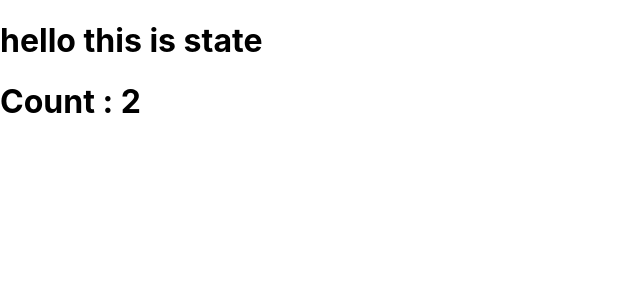
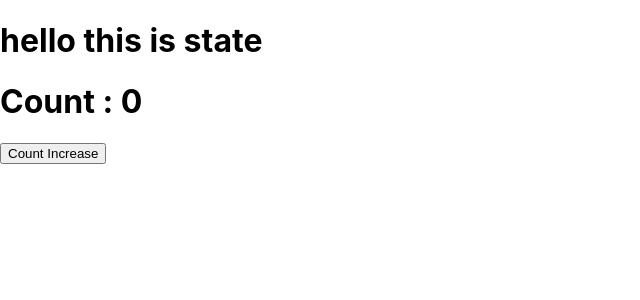
Before and after one commit to jonytalukdar/my-app, a React (Create React App) app: page / in a window 1280 px wide. Shown: the top 300 px of the page, without its empty margins (0-640 px from the left). Built offline with nearby package versions, Linux system fonts and the light colour scheme.

Commit message:
added view update with state

```diff
--- a/src/App.js
+++ b/src/App.js
@@ -3,15 +3,29 @@
 class App extends React.Component {
   constructor(props) {
     super(props);
-    this.count = 2;
+    this.count = 5;
+    this.state = {
+      count: 0,
+    };
   }
 
+  // count = 10;
+
   render() {
-    console.log(this.count);
+    // console.log(this.count);
     return (
       <div>
         <h1>hello this is state</h1>
-        <h1>Count : {this.count}</h1>
+        <h1>Count : {this.state.count}</h1>
+        <button
+          onClick={() => {
+            // this.count++;
+            this.setState({ count: this.state.count + 1 });
+            console.log('clicked', this.state.count);
+          }}
+        >
+          Count Increase
+        </button>
       </div>
     );
   }
```
